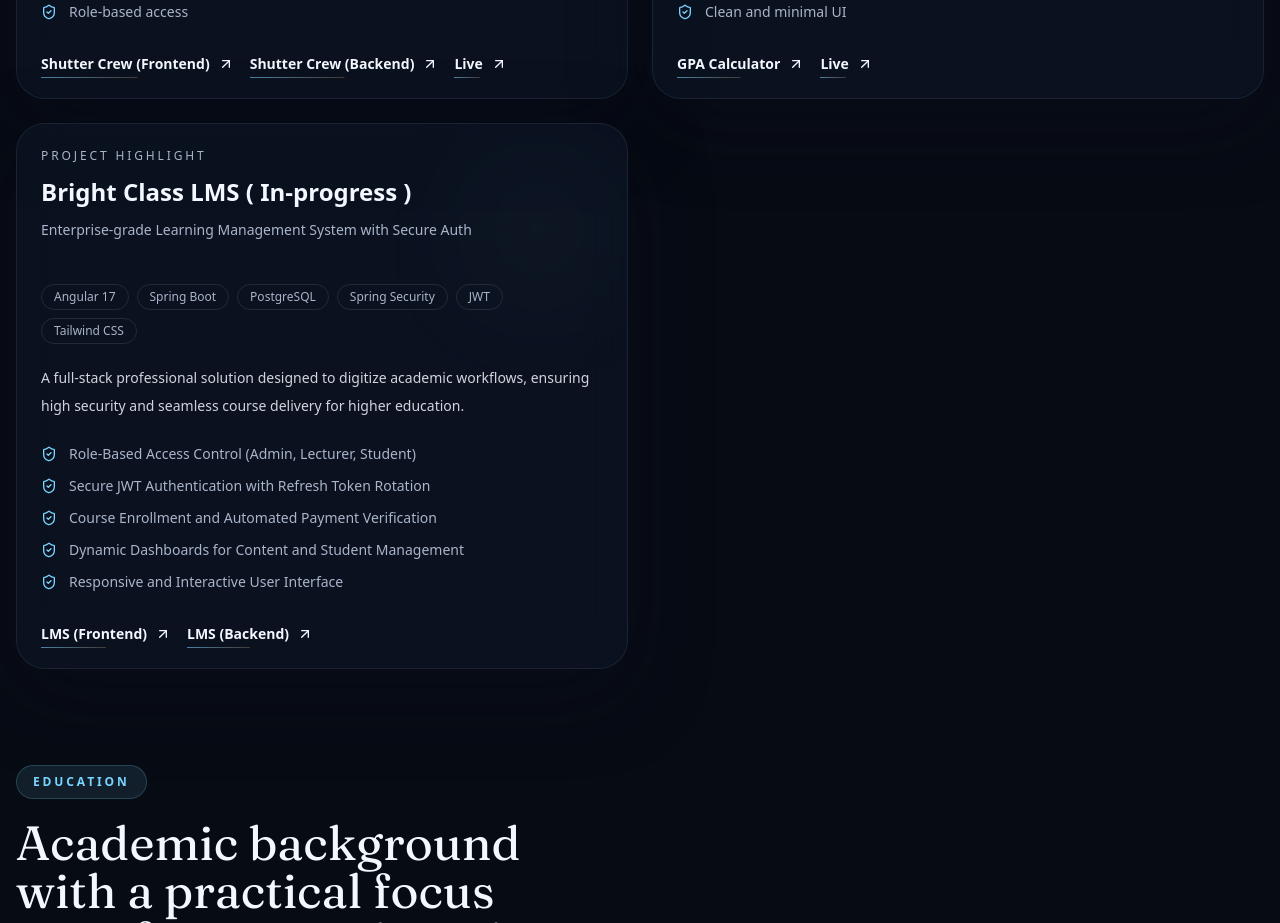
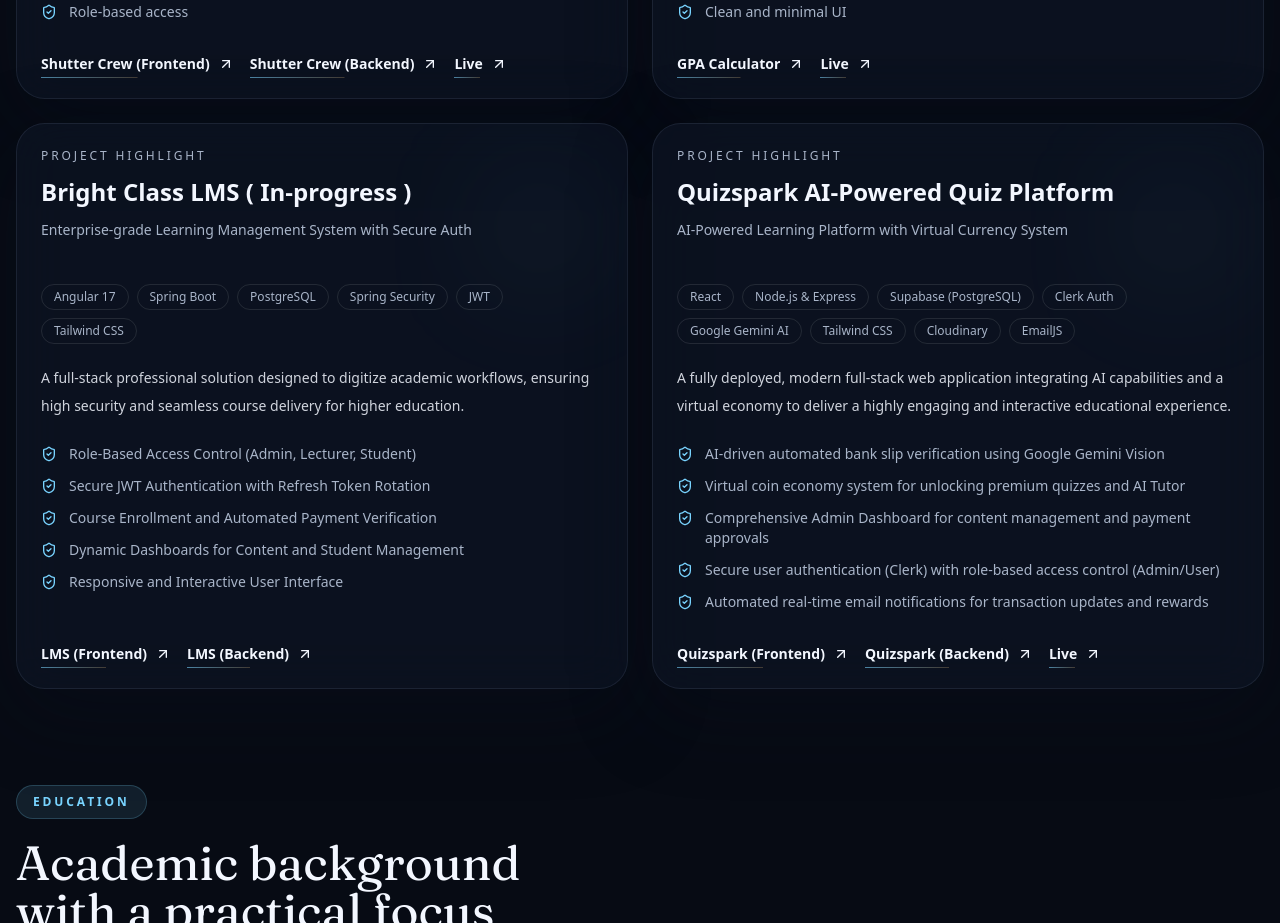
Before and after one commit to eshanjayawardhana/my-portfolio, a React (Vite) app: page /#home in a window 1280 px wide. Shown: the part 3060-3983 px from the top of the page. Built offline with nearby package versions, Linux system fonts and the light colour scheme.

Commit message:
Add Quizspark project entry with detailed features and links

```diff
--- a/src/content/portfolio.ts
+++ b/src/content/portfolio.ts
@@ -166,6 +166,43 @@ export const portfolio = {
         },
       ],
     },
+    {
+      title: "Quizspark AI-Powered Quiz Platform",
+      subtitle: "AI-Powered Learning Platform with Virtual Currency System",
+      tech: [
+        "React",
+        "Node.js & Express",
+        "Supabase (PostgreSQL)",
+        "Clerk Auth",
+        "Google Gemini AI",
+        "Tailwind CSS",
+        "Cloudinary",
+        "EmailJS"
+      ],
+      features: [
+        "AI-driven automated bank slip verification using Google Gemini Vision",
+        "Virtual coin economy system for unlocking premium quizzes and AI Tutor",
+        "Comprehensive Admin Dashboard for content management and payment approvals",
+        "Secure user authentication (Clerk) with role-based access control (Admin/User)",
+        "Automated real-time email notifications for transaction updates and rewards",
+      ],
+      focus:
+        "A fully deployed, modern full-stack web application integrating AI capabilities and a virtual economy to deliver a highly engaging and interactive educational experience.",
+      links: [
+        {
+          label: "Quizspark (Frontend)",
+          url: "https://github.com/eshanjayawardhana/quizspark-frontend",
+        },
+        {
+          label: "Quizspark (Backend)",
+          url: "https://github.com/eshanjayawardhana/quizspark-backend",
+        },
+        {
+          label: "Live",
+          url: "https://quizsparkedu.vercel.app/",
+        },
+      ],
+    },
   ] satisfies ProjectEntry[],
   projectSection: {
     title:
```
